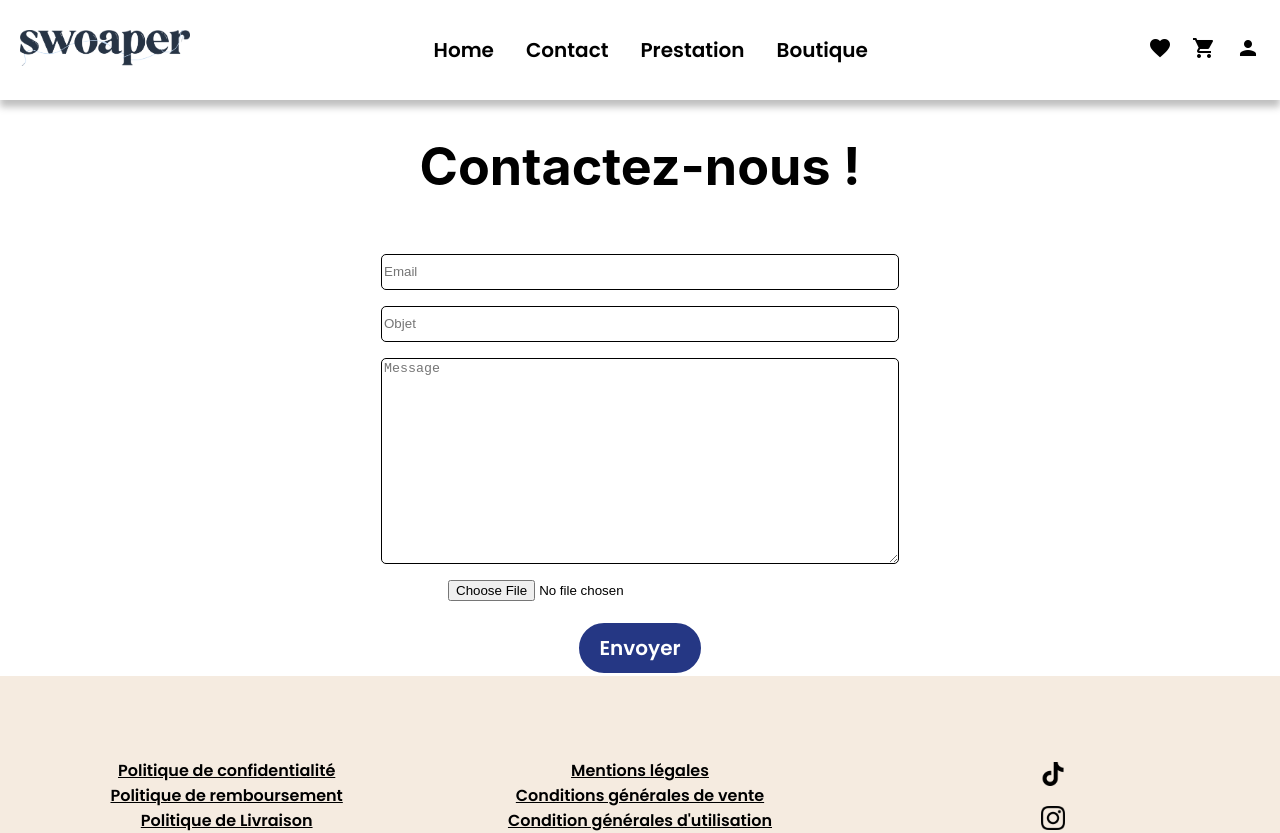
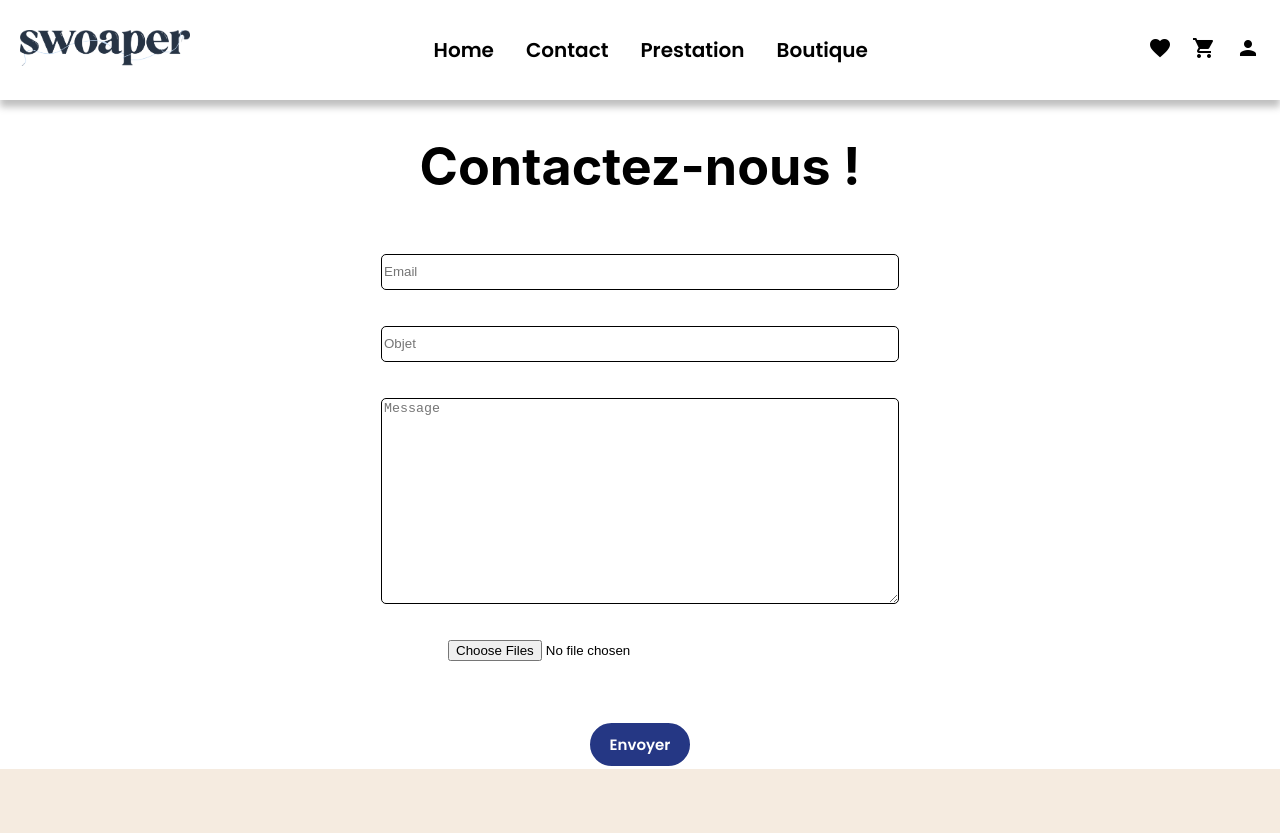
Before and after one commit to Frezz68/swoaper-front, a React (Create React App) app: page /contact in a window 1280 px wide. Shown: the top 833 px of the page. Built offline with nearby package versions, Linux system fonts and the light colour scheme.

Commit message:
🔧 chore: add .env to .gitignore to prevent accidental commit of environment variables ✨ feat(Contact.tsx): add form handling and submission logic to Contact page to enable users to send messages with attachments

```diff
--- a/src/pages/Contact/Contact.tsx
+++ b/src/pages/Contact/Contact.tsx
@@ -1,16 +1,71 @@
-import React from "react";
+import React, { useState } from "react";
 import "./Contact.scss";
 import "../../style/button.scss";
+import axios from "axios";
 
 const Contact = () => {
+
+  const [email, setEmail] = useState("");
+  const [objet, setObjet] = useState("");
+  const [message, setMessage] = useState("");
+  const [pieceJointe, setPieceJointe] = useState<FileList | null>(null);
+  const [MsgInfo, setMsgInfo] = useState("");
+
+  const handleEmailChange = (event: React.ChangeEvent<HTMLInputElement>) => {
+    setEmail(event.target.value);
+  };
+  const handleObjetChange = (event: React.ChangeEvent<HTMLInputElement>) => {
+    setObjet(event.target.value);
+  };
+  const handleMessageChange = (event: React.ChangeEvent<HTMLTextAreaElement>) => {
+    setMessage(event.target.value);
+  };
+  const handlePieceJointeChange = (event: React.ChangeEvent<HTMLInputElement>) => {
+    const files = event.target.files;
+    if (files) {
+      setPieceJointe(files);
+    }
+  };
+
+  const handleSubmit = async (event: React.FormEvent<HTMLFormElement>) => {
+    event.preventDefault();
+    console.log(email, objet, message, pieceJointe);
+    if (email.trim() === "" || objet.trim() === "" || message.trim() === "") {
+      console.log("Veuillez remplir tous les champs");
+      return;
+    }
+    try {
+      const response = await axios.post("http://localhost:3001/mail/contact", {
+        email: email,
+        objet: objet,
+        message: message,
+        pieceJointe: pieceJointe,
+      });
+
+      if (response.status === 200) {
+        setMsgInfo('Envoyé avec succès');
+      } else {
+        setMsgInfo('Échec de l\'envoie');
+        console.error('Échec de l\'envoie');
+      }
+    } catch (error) {
+      setMsgInfo('Échec de l\'envoie');
+      console.error('Erreur lors de l\'envoi du fichier :', error);
+    }
+  }
+
   return (
     <div className="container-contact">
       <h1 className="titre">Contactez-nous !</h1>
-      <input className="email" type="text" placeholder="Email" />
-      <input className="objet" type="text" placeholder="Objet" />
-      <textarea className="message" placeholder="Message" />
-      <input className="pieceJointe" type="file"  accept="png,jpg"/>
+      <form className="form" onSubmit={handleSubmit}>
+      <input className="email" type="email" placeholder="Email" onChange={handleEmailChange} required />
+      <input className="objet" type="text" placeholder="Objet"  onChange={handleObjetChange} required/>
+      <textarea className="message" placeholder="Message" onChange={handleMessageChange} required/>
+      <input className="pieceJointe" type="file" accept="png,jpg" multiple={true} onChange={handlePieceJointeChange}/>
+      <span>{MsgInfo}</span>
+
       <button className="btn-tertiary">Envoyer</button>
+      </form>
     </div>
   );
 };
```
Also changed, not shown: 2 other files (tests, documents, lock files or other folders).
